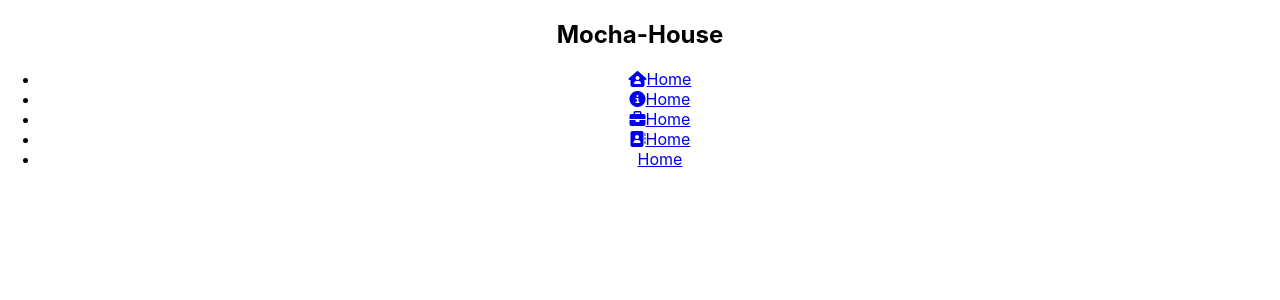
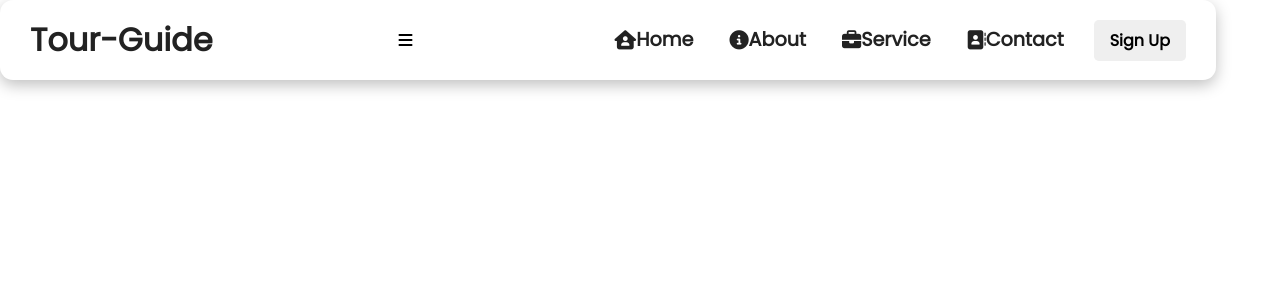
Before and after one commit to christian-nwachukwu/tour-guide, a React (Create React App) app: page / in a window 1280 px wide. Shown: the top 300 px of the page. Built offline with nearby package versions, Linux system fonts and the light colour scheme; the HTML template or start-up script is replaced by a standard one.

Commit message:
completed the Navab and the links

```diff
--- a/src/App.css
+++ b/src/App.css
@@ -1,3 +1,12 @@
+@import url('https://fonts.googleapis.com/css2?family=Open+Sans&family=Poppins&display=swap');
+
+*{
+  margin: 0;
+  padding: 0;
+  box-sizing: border-box;
+  font-family: 'Poppins', sans-serif;
+}
+
 .App {
   text-align: center;
 }
--- a/src/components/MenuItems.js
+++ b/src/components/MenuItems.js
@@ -3,25 +3,25 @@
         title: "Home",
         url: "/",
         cName: "nav-links",
-        icon: "fa-solid fa-house-user",
+        nav: "fa-solid fa-house-user"
     },
     {
         title: "About",
         url: "/about",
         cName: "nav-links",
-        icon: "fa-solid fa-circle-info",
+        nav: "fa-solid fa-circle-info"
     },
     {
         title: "Service",
         url: "/service",
         cName: "nav-links",
-        icon: "fa-solid fa-briefcase",
+        nav: "fa-solid fa-briefcase"
     },
     {
         title: "Contact",
         url: "/contact",
         cName: "nav-links",
-        icon: "fa-solid fa-address-book",
+        nav: "fa-solid fa-address-book"
     },
     {
         title: "Sign Up",
--- a/src/components/Navbar.css
+++ b/src/components/Navbar.css
@@ -0,0 +1,64 @@
+.NavbarItems{
+    display: flex;
+    justify-content: space-between;
+    align-items: center;
+    padding: 0 30px;
+    box-shadow: 0 5px 15px 0 rgba(0, 0, 0, .25);
+    width: 95%;
+    height: 80px;
+    border-radius: 13px;
+}
+
+.navbar-logo{
+    color: #222;
+    font-size: 2rem;
+    cursor: pointer;
+}
+
+.nav-menu{
+    display: grid;
+    grid-template-columns: repeat(6, auto);
+    grid-gap: 10px;
+    list-style: none;
+    align-items: center;
+}
+
+.nav-links{
+    text-decoration: none;
+    color: #222;
+    font-size: 1.2rem;
+    font-weight: 600;
+    padding: 0.7rem 1rem;
+    white-space: nowrap;
+}
+
+.nav-links{
+    padding-right: 10px;
+}
+
+.nav-links:hover{
+    background-color: #01959a;
+    color: #fff;
+    border-radius: 4px;
+    transition: all 0.2s ease-in-out;
+}
+
+.nav-links-mobile{
+    display: none;
+}
+
+button{
+    padding: 0.5rem 1rem;
+    white-space: nowrap;
+    border-radius: 0.3rem;
+    font-size: 1rem;
+    font-weight: 600;
+    border: none;
+    cursor: pointer;
+    transition: 0.2s ease-in-out;
+}
+
+button:hover{
+    background-color: #151516;
+    color: #fff;
+}
--- a/src/components/Navbar.js
+++ b/src/components/Navbar.js
@@ -1,24 +1,30 @@
 import { Component } from "react";
 import "./Navbar.css";
 import { MenuItems } from "./MenuItems";
-import index from "@babel/traverse";
 
 class Navbar extends Component{
-    render(){
-        return(
+    state = { clicked: false }
+    render() {
+        return (
             <nav className="NavbarItems">
-                <h1 className="navbar-logo">Mocha-House</h1>
+                <h1 className="navbar-logo">Tour-Guide</h1>
+
+                <div className="menu-icon">
+                    <i className={this.state.clicked ? "fas fa-times" : "fas fa-bars"}></i>
+                </div>
 
                 <ul className="nav-menu">
-                    {MenuItems.map((item, index) => {
-                        return(
-                            <li key={index}>
-                                <a href="/">
-                                    <i className={item.icon}></i>Home
+                {MenuItems.map( (item, index) => {
+                    return (
+                        <li key={index}>
+                                <a className={item.cName} href={item.url}>
+                                    <i className={item.nav}></i>{item.title}
                                 </a>
-                            </li>
-                        );
-                    })}
+                        </li>
+                    );
+                } )}
+
+                <button>Sign Up</button>
                 </ul>
             </nav>
         )
```
